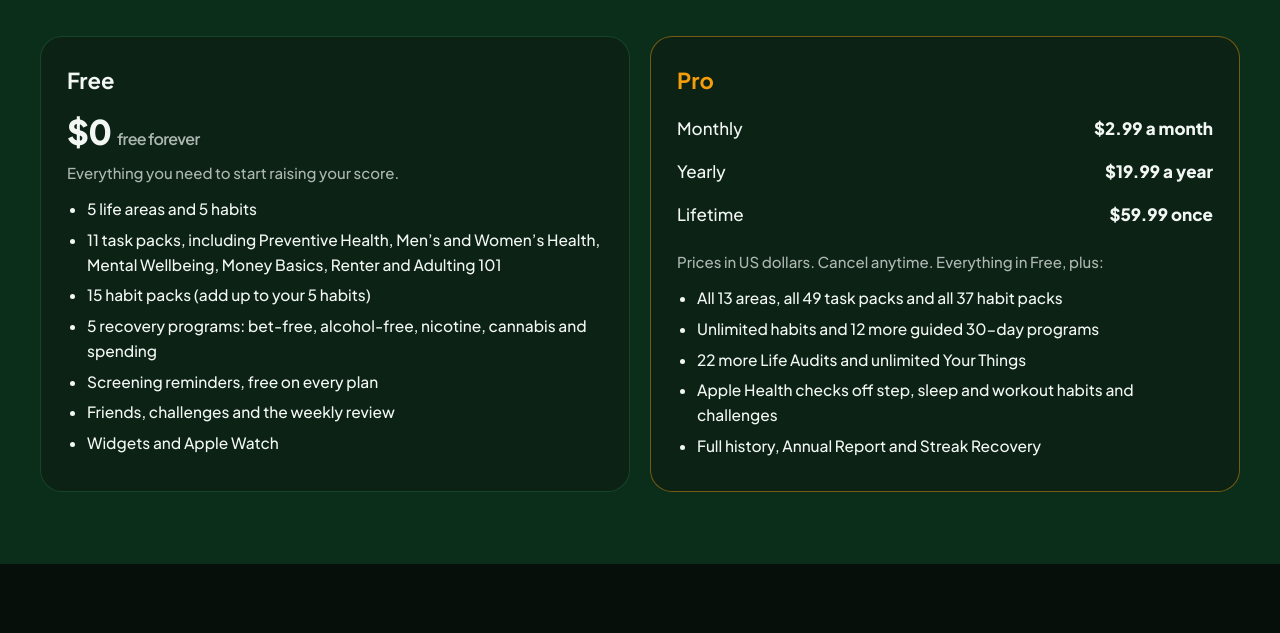
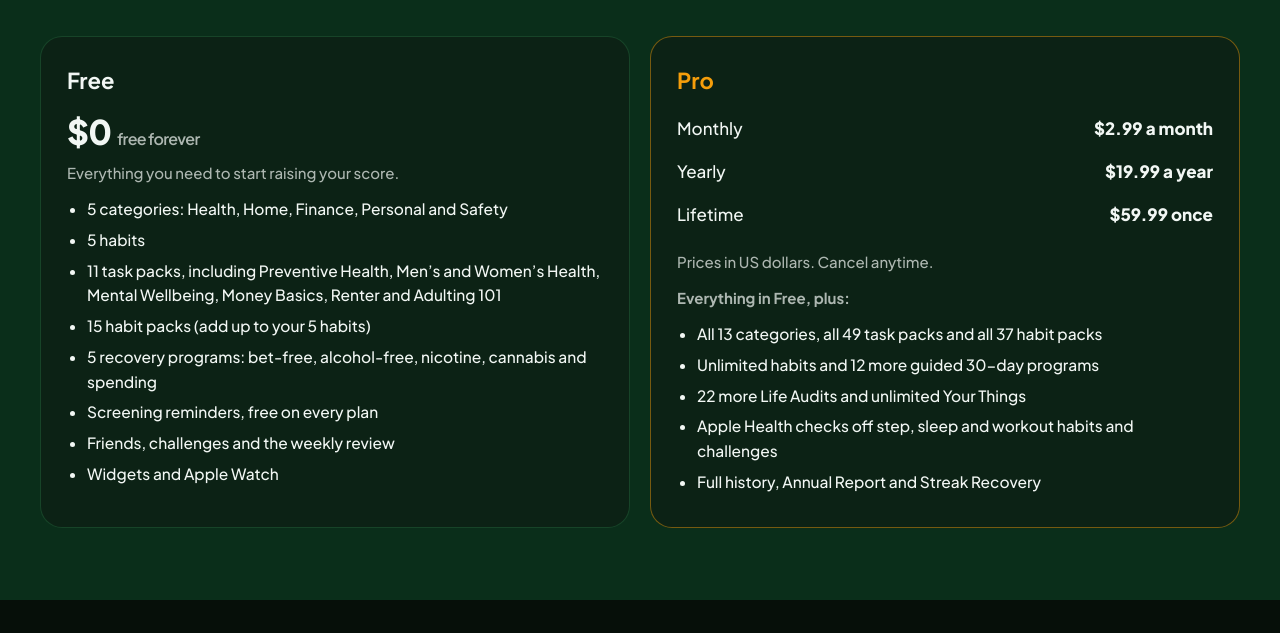
Before and after one commit to PabloGump/lifecheck-site, a plain HTML site: page index.html in a window 1280 px wide. Shown: the part 3150-3783 px from the top of the page. Drawn offline with Linux system fonts and the light colour scheme.

Commit message:
Pricing: say categories like the app does
Co-Authored-By: Claude Opus 5.5 <noreply@anthropic.com>

```diff
--- a/index.html
+++ b/index.html
@@ -160,16 +160,16 @@ footer a{color:var(--mut)}
   </div>
   <div class="plans">
     <div class="plan"><h3>Free</h3><div class="price">$0 <small>free forever</small></div><p>Everything you need to start raising your score.</p>
-      <ul><li>5 life areas and 5 habits</li><li>11 task packs, including Preventive Health, Men’s and Women’s Health, Mental Wellbeing, Money Basics, Renter and Adulting 101</li><li>15 habit packs (add up to your 5 habits)</li><li>5 recovery programs: bet-free, alcohol-free, nicotine, cannabis and spending</li><li>Screening reminders, free on every plan</li><li>Friends, challenges and the weekly review</li><li>Widgets and Apple Watch</li></ul></div>
-    <div class="plan pro"><h3>Pro</h3><ul class="prices"><li><span>Monthly</span><b>$2.99 a month</b></li><li><span>Yearly</span><b>$19.99 a year</b></li><li><span>Lifetime</span><b>$59.99 once</b></li></ul><p>Prices in US dollars. Cancel anytime. Everything in Free, plus:</p>
-      <ul><li>All 13 areas, all 49 task packs and all 37 habit packs</li><li>Unlimited habits and 12 more guided 30-day programs</li><li>22 more Life Audits and unlimited Your Things</li><li>Apple Health checks off step, sleep and workout habits and challenges</li><li>Full history, Annual Report and Streak Recovery</li></ul></div>
+      <ul><li>5 categories: Health, Home, Finance, Personal and Safety</li><li>5 habits</li><li>11 task packs, including Preventive Health, Men’s and Women’s Health, Mental Wellbeing, Money Basics, Renter and Adulting 101</li><li>15 habit packs (add up to your 5 habits)</li><li>5 recovery programs: bet-free, alcohol-free, nicotine, cannabis and spending</li><li>Screening reminders, free on every plan</li><li>Friends, challenges and the weekly review</li><li>Widgets and Apple Watch</li></ul></div>
+    <div class="plan pro"><h3>Pro</h3><ul class="prices"><li><span>Monthly</span><b>$2.99 a month</b></li><li><span>Yearly</span><b>$19.99 a year</b></li><li><span>Lifetime</span><b>$59.99 once</b></li></ul><p>Prices in US dollars. Cancel anytime.</p><p><b>Everything in Free, plus:</b></p>
+      <ul><li>All 13 categories, all 49 task packs and all 37 habit packs</li><li>Unlimited habits and 12 more guided 30-day programs</li><li>22 more Life Audits and unlimited Your Things</li><li>Apple Health checks off step, sleep and workout habits and challenges</li><li>Full history, Annual Report and Streak Recovery</li></ul></div>
   </div>
 </div></section>
 
 <section><div class="wrap">
   <div class="head"><div class="eyebrow">Questions</div><h2>Short answers.</h2></div>
   <div class="faq">
-    <details><summary>Is LifeCheck free?</summary><p>Yes. The free plan covers 5 life areas, 5 habits, 11 task packs, 15 habit packs and the five recovery programs, with no time limit. Pro unlocks the rest.</p></details>
+    <details><summary>Is LifeCheck free?</summary><p>Yes. The free plan covers 5 categories, 5 habits, 11 task packs, 15 habit packs and the five recovery programs, with no time limit. Pro unlocks the rest.</p></details>
     <details><summary>Which devices does it run on?</summary><p>iPhone, with widgets, a Lock Screen widget, a Live Activity and an Apple Watch app. Android isn't available yet.</p></details>
     <details><summary>Is it a habit tracker?</summary><p>It includes daily habits, but most of LifeCheck is the less frequent stuff: the yearly, monthly and seasonal tasks that keep a home, car, body and budget in good shape.</p></details>
     <details><summary>What happens to my data?</summary><p>Read the <a href="/privacy/">privacy policy</a>. You can delete your account and its data from inside the app at any time.</p></details>
```
